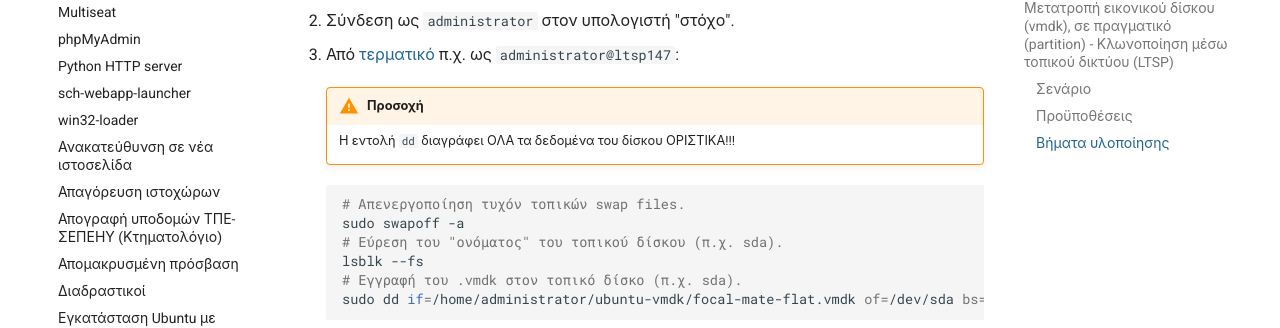
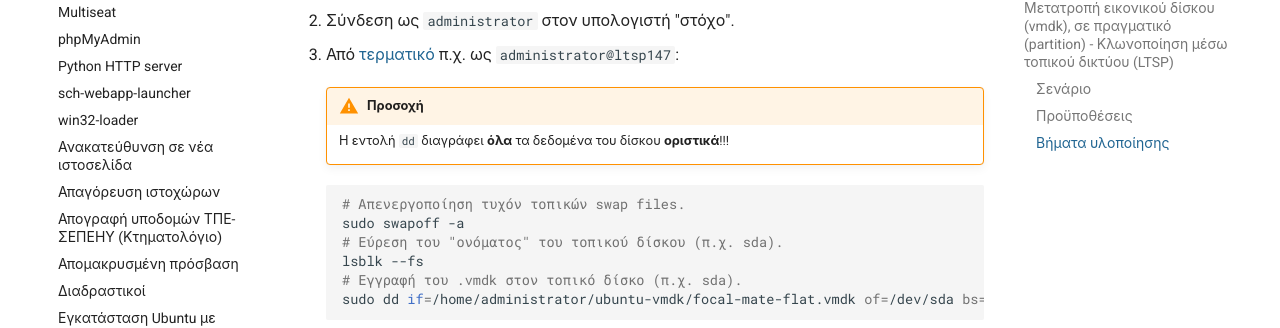
Before and after one commit to siahos/el.ltsp.org, an MkDocs documentation site: the page built from docs/guides/virtual-machines/index.md, in a window 1280 px wide and 900 px high, scrolled down 1671 px. Shown: the part 127-455 px from the top of the window. Built offline with MkDocs 1.6.1 and Material for MkDocs 9.7.7, drawn with Linux system fonts in a browser that asks for light colours; comment, search, counter and statistics services are not loaded.

Commit message:
update virtual-machines

````diff
--- a/docs/guides/virtual-machines/index.md
+++ b/docs/guides/virtual-machines/index.md
@@ -79,7 +79,7 @@ server.
 3.  Από [τερματικό](../../glossary#terminal) π.χ. ως `administrator@ltsp147`:
 
     !!! warning "Προσοχή"
-        Η εντολή `dd` διαγράφει ΟΛΑ τα δεδομένα του δίσκου ΟΡΙΣΤΙΚΑ!!!
+        Η εντολή `dd` διαγράφει **όλα** τα δεδομένα του δίσκου **οριστικά**!!!
 
     ```shell
     # Απενεργοποίηση τυχόν τοπικών swap files.
````
